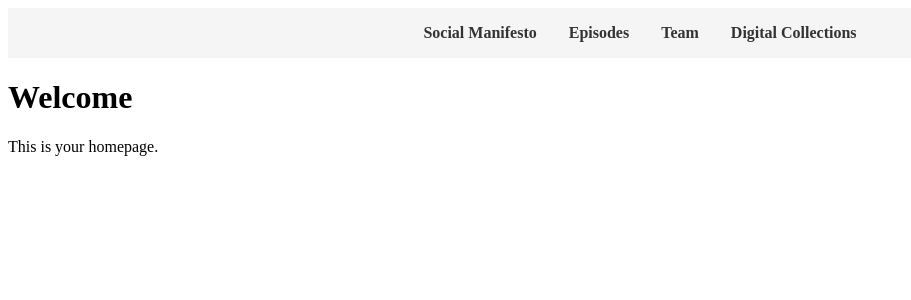
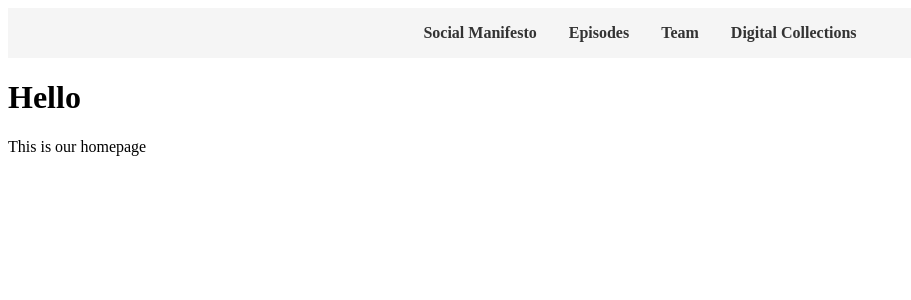
Before and after one commit to ananyabusiness/Research-Project, a Jekyll site: the page built from index.md, in a window 1280 px wide. Shown: the top 300 px of the page, without its empty margins (0-911 px from the left). Built offline with Jekyll 4.4.1, drawn with Linux system fonts in a browser that asks for light colours.

Commit message:
Update index.md

```diff
--- a/index.md
+++ b/index.md
@@ -4,6 +4,6 @@ title: Home
 permalink: /
 ---
 
-# Welcome
+# Hello
 
-This is your homepage.
+This is our homepage
```
